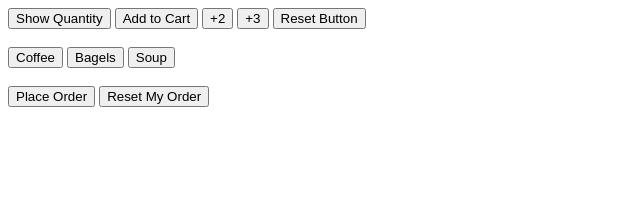
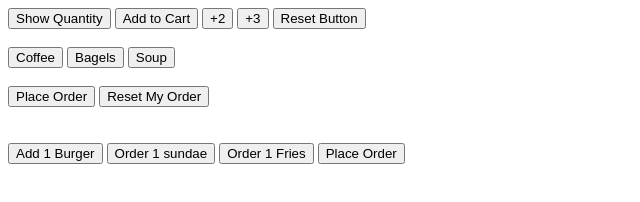
Before and after one commit to mezmerize11/Understanding-JS, a plain HTML site: page variable.html in a window 1280 px wide. Shown: the whole page, without its empty margins (0-640 px from the left). Drawn offline with Linux system fonts and the light colour scheme.

Commit message:
Nothing was done here

```diff
--- a/app.js
+++ b/app.js
@@ -61,6 +61,11 @@ let orderQuantityBagels = 0;
 let orderQuantitySoup = 0;
 const calculations = orderQuantityCoffee + orderQuantityBagels + orderQuantitySoup;
 
+let burgerOrder = 0;
+let friesOrder = 0;
+let sundayOrder= 0;
+
+let orderPrice=0;
 let orderTotal = 0;
 
 let totalTax = 0;
--- a/variable.html
+++ b/variable.html
@@ -25,7 +25,15 @@
                     alert(`Order Total $ ${orderTotal}\n Tax Total: $${fixedNum}`);"> Place Order</button>
 
     <button onclick="orderTotal = orderQuantityBagels = 0, orderQuantityCoffee = 0, orderQuantitySoup = 0; console.log(`Successfull, you now have${orderTotal}`)">Reset My Order</button>
+    <br>
+    <br>
+    <br>
+    <!-- To do later // Create a code that accept orders by quantity and calculate that with the quantity and a price value.-->
+     <button onclick="burgerOrder=  burgerOrder + 3; console.log(burgerOrder)" class="burger"> Add 1 Burger</button>
+     <button onclick="sundayOrder= sundayOrder + 2; console.log(sundayOrder)" class="sundae">Order 1 sundae</button>
+     <button onclick="friesOrder = friesOrder + 1; console.log(friesOrder);" class="fries">Order 1 Fries</button>
 
+     <button onclick="orderPrice = burgerOrder + sundayOrder + friesOrder; alert(orderPrice)"> Place Order</button>
 </body>
 <script src="app.js"></script>
 </html>
```
